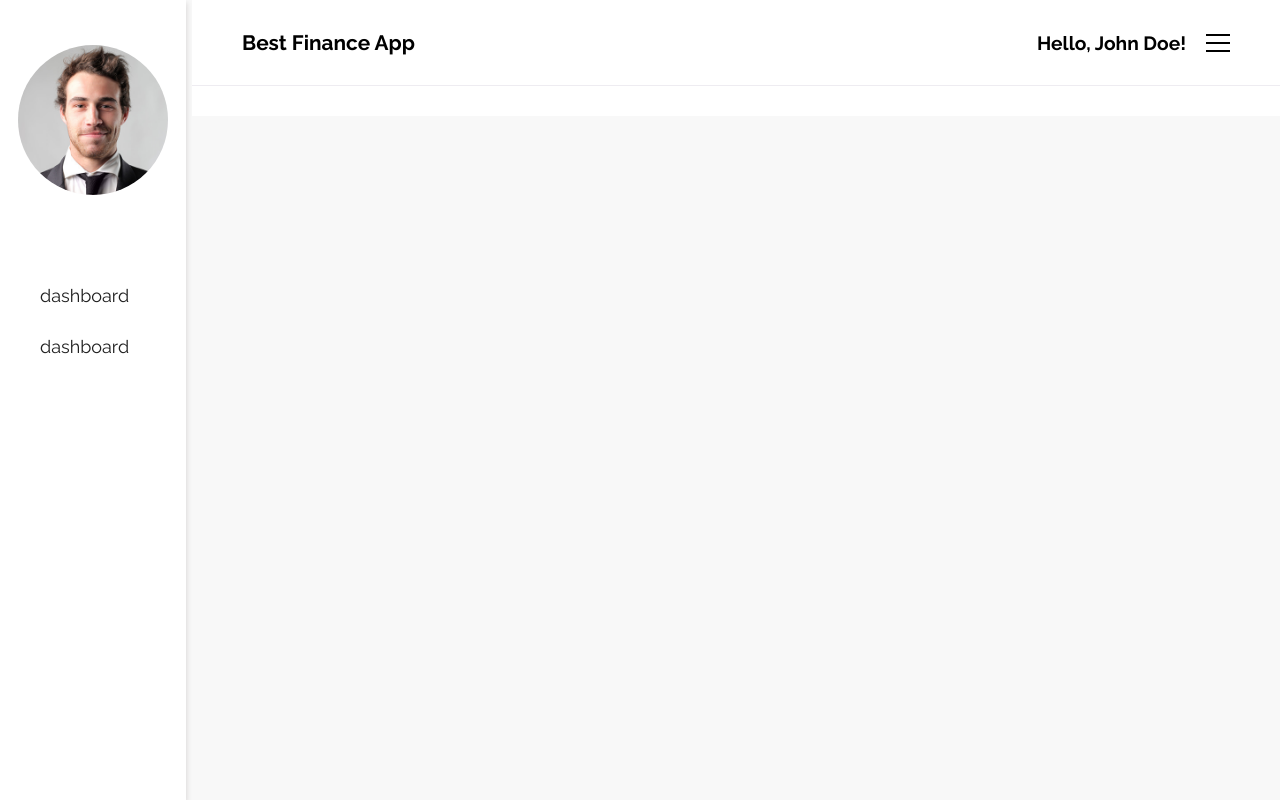
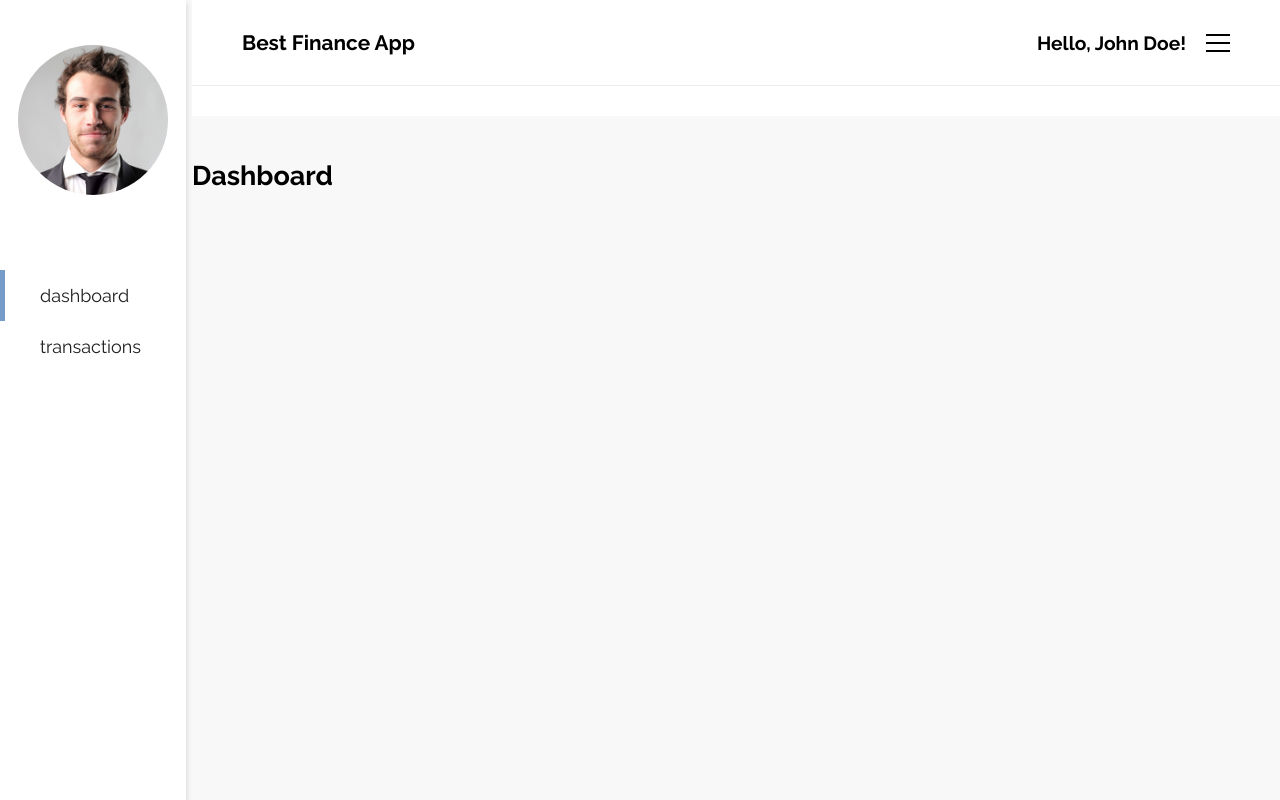
Before and after one commit to anetaradecka/budget-react, a React (Create React App) app: page /app in a window 1280 px wide. Built offline with nearby package versions, Linux system fonts and the light colour scheme; sample sign-in values are in the browser's storage.

Commit message:
root path fixed to display dashboard

```diff
--- a/src/App.js
+++ b/src/App.js
@@ -49,7 +49,7 @@ const router = createBrowserRouter([
         loader: transactionsLoader,
         action: newTransactionAction,
       },
-      { path: "dashboard", element: <Dashboard /> },
+      // { path: "dashboard", element: <Dashboard /> },
     ],
     loader: checkAuthLoader,
   },
--- a/src/components/layout/Sidebar/NavItem.js
+++ b/src/components/layout/Sidebar/NavItem.js
@@ -6,7 +6,7 @@ const NavItem = (props) => {
   return (
     <li className={styles["nav-item"]}>
       <NavLink
-        to={"/app/" + props.pathTo}
+        to={"/app" + props.pathTo}
         className={({ isActive }) => (isActive ? styles.active : "")}
         children={({ isActive }) => {
           return (
@@ -16,6 +16,7 @@ const NavItem = (props) => {
             </>
           );
         }}
+        end
       ></NavLink>
     </li>
   );
--- a/src/components/layout/Sidebar/PrimaryNav.js
+++ b/src/components/layout/Sidebar/PrimaryNav.js
@@ -5,8 +5,8 @@ const PrimaryNav = () => {
   return (
     <nav id={styles["primary-nav"]}>
       <ul>
-        <NavItem pathTo="dashboard" linkName="dashboard"></NavItem>
-        <NavItem pathTo="transactions" linkName="dashboard"></NavItem>
+        <NavItem pathTo="" linkName="dashboard"></NavItem>
+        <NavItem pathTo="/transactions" linkName="transactions"></NavItem>
       </ul>
     </nav>
   );
--- a/src/pages/Auth/Login.js
+++ b/src/pages/Auth/Login.js
@@ -97,5 +97,5 @@ export async function action({ request }) {
   expiration.setHours(expiration.getHours() + 1);
   localStorage.setItem("expiration", expiration.toISOString());
 
-  return redirect("/app");
+  return redirect("/app/dashboard");
 }
--- a/src/pages/Root.js
+++ b/src/pages/Root.js
@@ -1,11 +1,19 @@
-import { Outlet, useLoaderData, useSubmit } from "react-router-dom";
+import {
+  Outlet,
+  useLoaderData,
+  useSubmit,
+  useLocation,
+} from "react-router-dom";
 import { useEffect } from "react";
 import Header from "./../components/layout/Header/Header";
 import Sidebar from "./../components/layout/Sidebar/Sidebar";
 import Main from "./../components/layout/Main/Main";
+import Dashboard from "./Dashboard/Dashboard";
 import { getTokenDuration } from "../util/auth";
 
 function RootLayout() {
+  const location = useLocation();
+  const { pathname } = location;
   const token = useLoaderData();
   const submit = useSubmit();
 
@@ -29,9 +37,7 @@ function RootLayout() {
     <>
       <Header />
       <Sidebar />
-      <Main>
-        <Outlet />
-      </Main>
+      <Main>{pathname === "/app" ? <Dashboard /> : <Outlet />}</Main>
     </>
   );
 }
```
